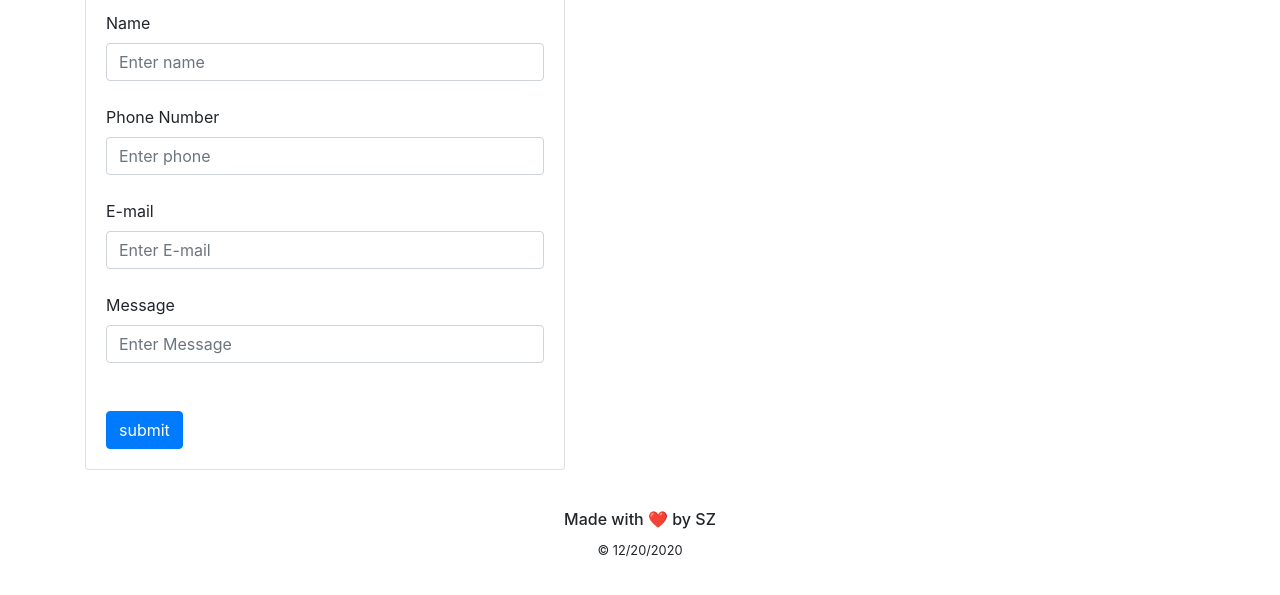
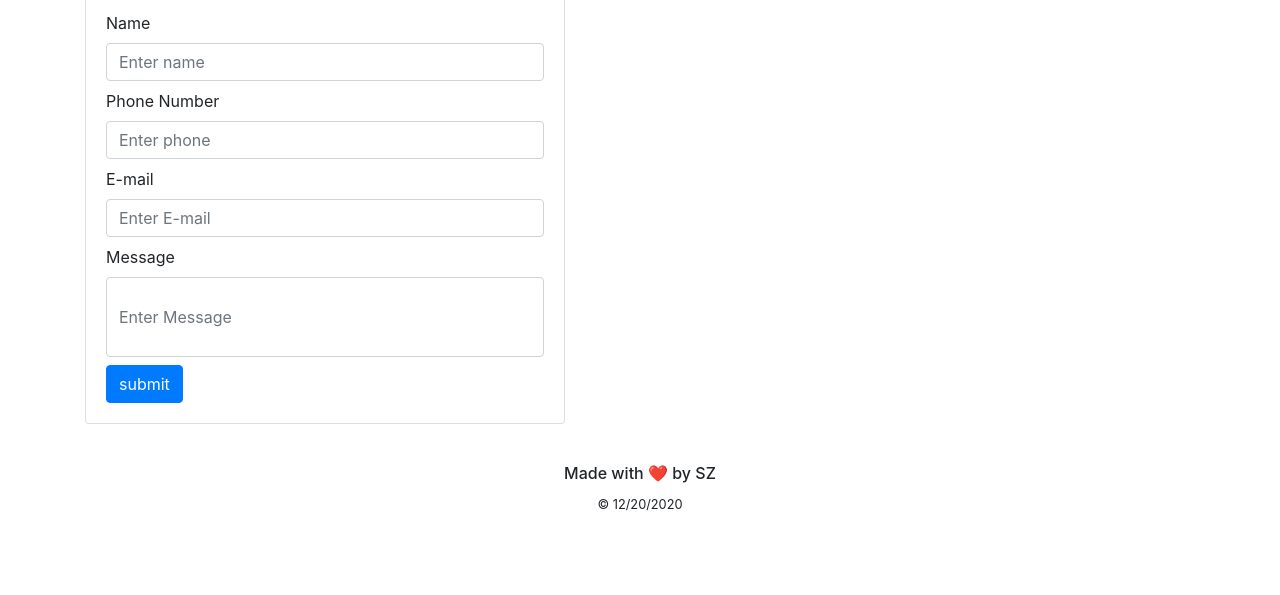
Before and after one commit to zst199394/My_Responsive_Portfolio_Web, a plain HTML site: page contact.html in a window 1280 px wide. Shown: the part 187-782 px from the top of the page. Drawn offline with nearby package versions, Linux system fonts and the light colour scheme.

Commit message:
contact change height

```diff
--- a/contact.html
+++ b/contact.html
@@ -39,16 +39,16 @@
           <hr>
       <form>
         <label for="textInput">Name</label>
-          <input type="text" id="textInput" class="form-control mb-4" placeholder="Enter name">
+          <input type="text" id="textInput" class="form-control mb-2" placeholder="Enter name">
 
         <label for="textInput">Phone Number</label>
-          <input type="text" id="textInput" class="form-control mb-4" placeholder="Enter phone">
+          <input type="text" id="textInput" class="form-control mb-2" placeholder="Enter phone">
 
           <label for="textInput">E-mail</label>
-          <input type="text" id="textInput" class="form-control mb-4" placeholder="Enter E-mail">
+          <input type="text" id="textInput" class="form-control mb-2" placeholder="Enter E-mail">
 
         <label for="textInput">Message</label>
-        <input type="text" id="textInput" class="form-control mb-5" placeholder="Enter Message">
+        <input type="text" id="textInput" class="form-control mb-2" placeholder="Enter Message" style="height: 5rem;">
 
         <button  class="btn btn-primary">submit</a></form>
         </div>
```
